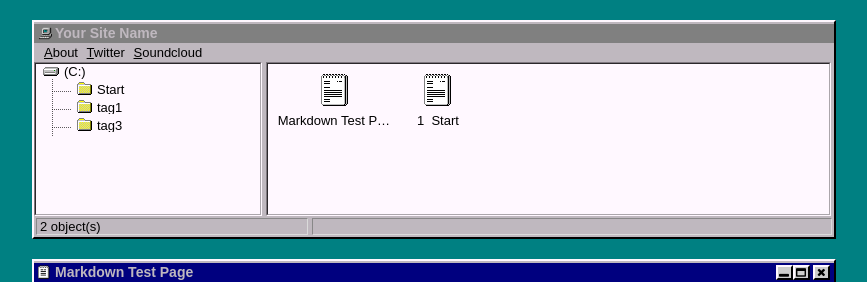
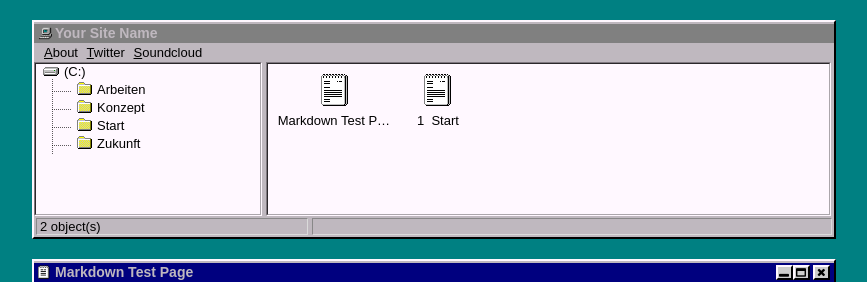
Before and after one commit to meschedeleon/meschedeleon, a Jekyll site: the page built from _posts/2017-09-16-markdown-test-page.md, in a window 1280 px wide. Shown: the top 282 px of the page, without its empty margins (206-1073 px from the left). Built offline with Jekyll 4.4.1, drawn with Linux system fonts in a browser that asks for light colours.

Commit message:
Update 2017-09-16-markdown-test-page.md

```diff
--- a/_posts/2017-09-16-markdown-test-page.md
+++ b/_posts/2017-09-16-markdown-test-page.md
@@ -1,7 +1,7 @@
 ---
 layout: default
 title: "Markdown Test Page"
-tags: tag1 tag3
+tags: Konzept Arbeiten Zukunft
 ---
 
 ## Source: [Markdown Test Page](https://github.com/fullpipe/markdown-test-page)
```
